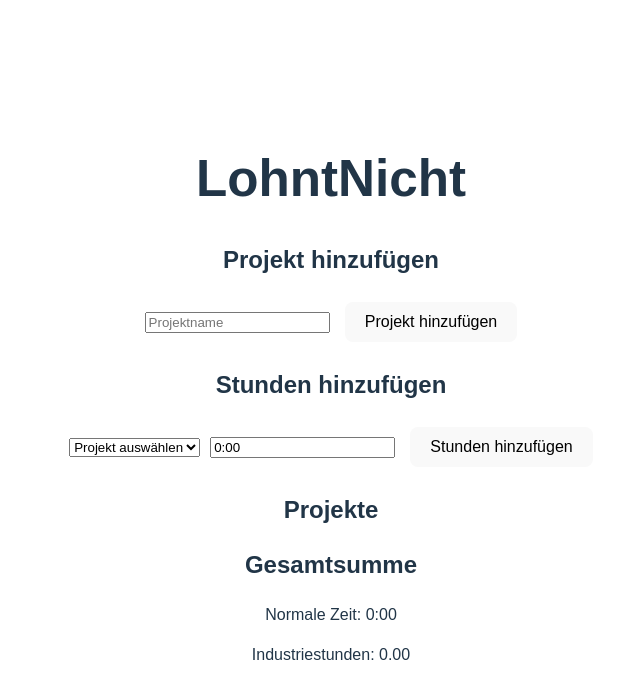
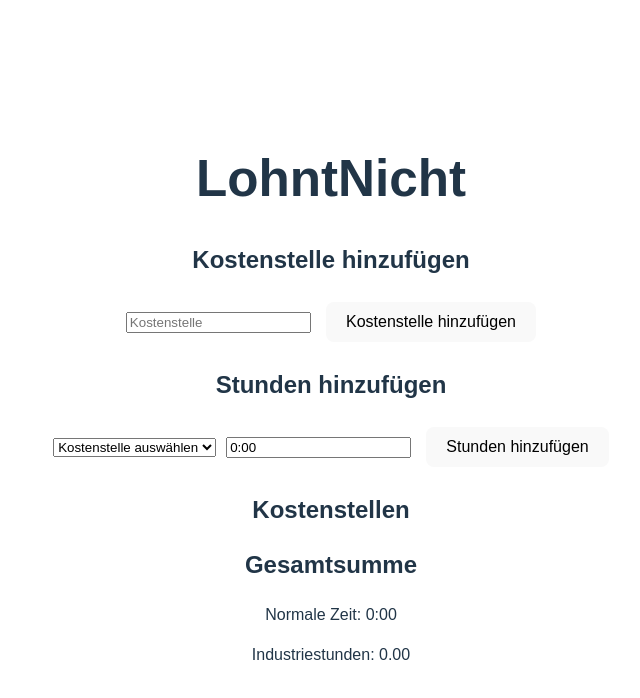
Before and after one commit to Helmbearer/lohnt-nicht, a Vue app: page / in a window 1280 px wide. Shown: the top 698 px of the page, without its empty margins (309-949 px from the left). Built offline with nearby package versions, Linux system fonts and the light colour scheme.

Commit message:
changed description to Kostenstelle

```diff
--- a/src/components/AddHours.vue
+++ b/src/components/AddHours.vue
@@ -2,7 +2,7 @@
   <div>
     <h2>Stunden hinzufügen</h2>
     <select v-model="hoursEntry.project">
-      <option value="" disabled>Projekt auswählen</option>
+      <option value="" disabled>Kostenstelle auswählen</option>
       <option v-for="project in projects" :key="project.name" :value="project.name">
         {{ project.name }}
       </option>
--- a/src/components/AddProject.vue
+++ b/src/components/AddProject.vue
@@ -1,12 +1,12 @@
 <template>
   <div>
-    <h2>Projekt hinzufügen</h2>
+    <h2>Kostenstelle hinzufügen</h2>
     <input
         type="text"
         v-model="newProjectName"
-        placeholder="Projektname"
+        placeholder="Kostenstelle"
     />
-    <button @click="addProject">Projekt hinzufügen</button>
+    <button @click="addProject">Kostenstelle hinzufügen</button>
   </div>
 </template>
 
--- a/src/components/ProjectList.vue
+++ b/src/components/ProjectList.vue
@@ -1,6 +1,6 @@
 <template>
   <div>
-    <h2>Projekte</h2>
+    <h2>Kostenstellen</h2>
     <ul>
       <li v-for="(project, index) in projects" :key="index">
         {{ project.name }} - {{ project.hours }}
@@ -8,7 +8,7 @@
           <option value="add">Addieren</option>
           <option value="subtract">Subtrahieren</option>
         </select>
-        <button @click="deleteProject(project.name)">Projekt löschen</button>
+        <button @click="deleteProject(project.name)">Kostenstelle löschen</button>
       </li>
     </ul>
   </div>
```
